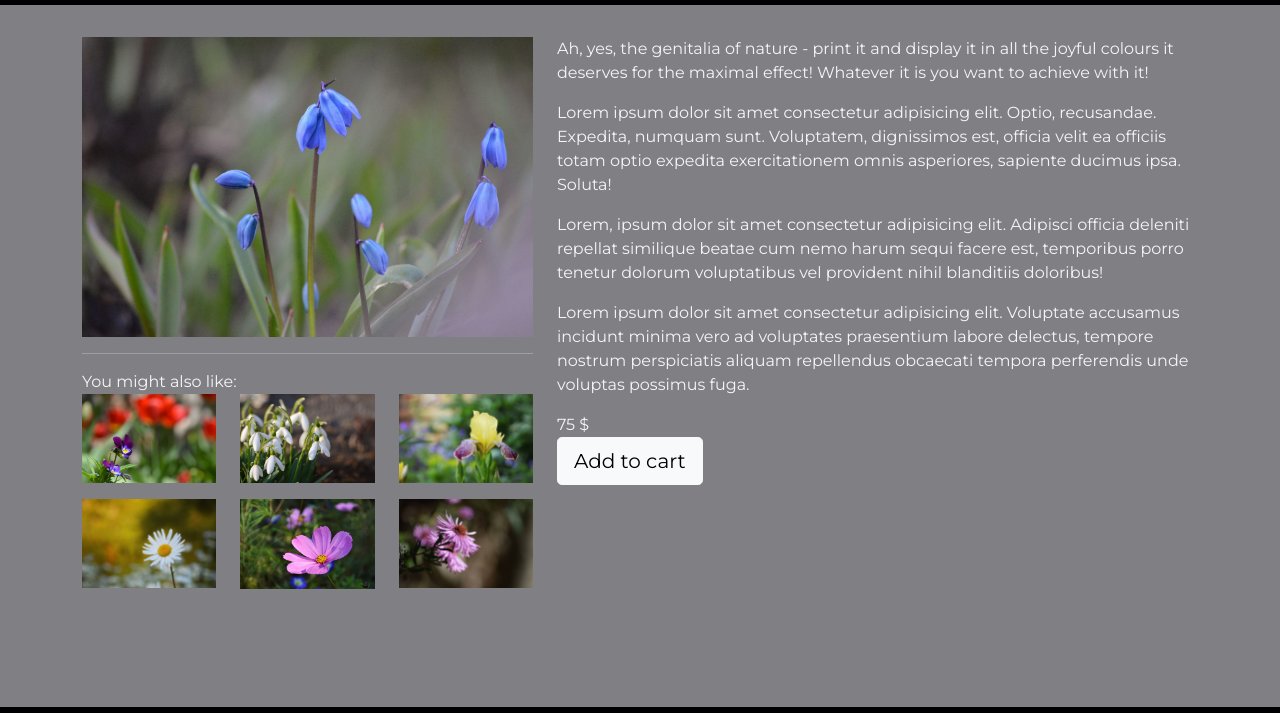
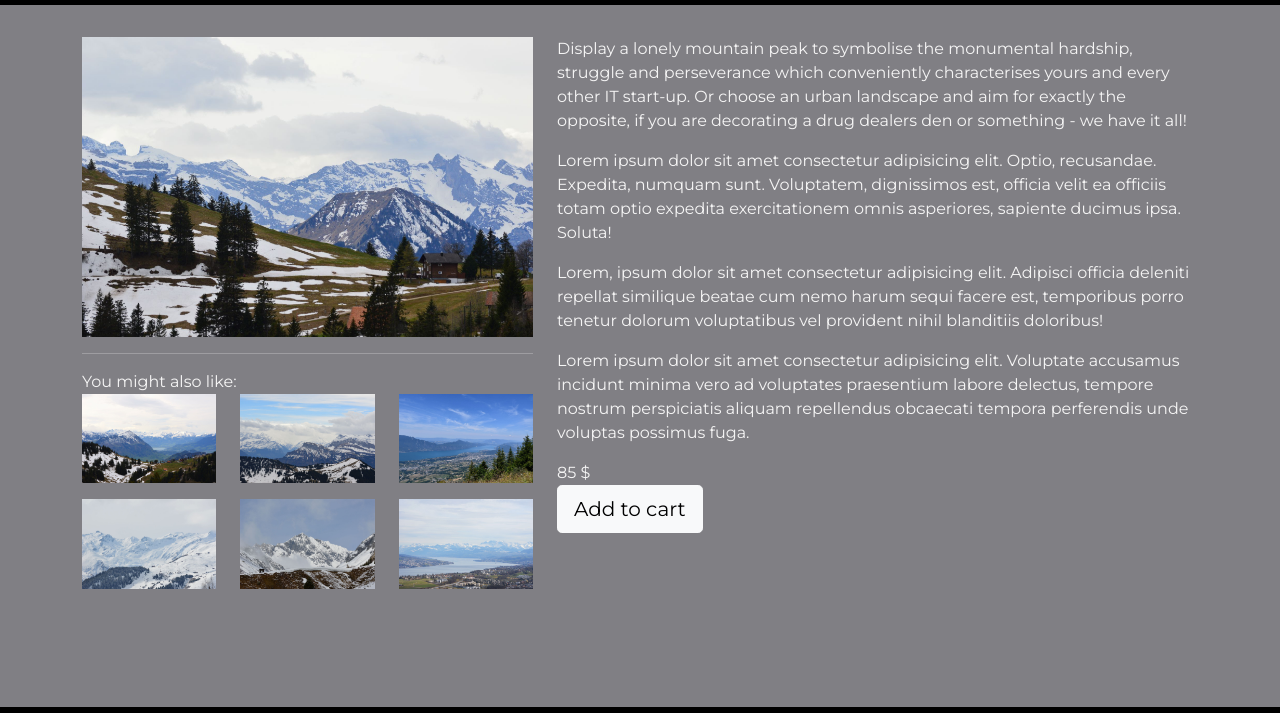
Before and after one commit to SabineZilde/E-commerce-store-Practical-task, a plain HTML site: page product_landscapes.html in a window 1280 px wide. Shown: the part 51-764 px from the top of the page. Drawn offline with nearby package versions, Linux system fonts and the light colour scheme.

Commit message:
Add product_landscapes.html

```diff
--- a/product_flowers.html
+++ b/product_landscapes.html
@@ -5,7 +5,7 @@
     <meta charset="UTF-8">
     <meta http-equiv="X-UA-Compatible" content="IE=edge">
     <meta name="viewport" content="width=device-width, initial-scale=1.0">
-    <title>Flowers - Picture Awesome</title>
+    <title>FLandscapes - Picture Awesome</title>
     <link href="https://cdn.jsdelivr.net/npm/bootstrap@5.0.0-beta3/dist/css/bootstrap.min.css" rel="stylesheet"
         integrity="sha384-eOJMYsd53ii+scO/bJGFsiCZc+5NDVN2yr8+0RDqr0Ql0h+rP48ckxlpbzKgwra6" crossorigin="anonymous">
     <link rel="stylesheet" href="https://cdn.jsdelivr.net/gh/fancyapps/fancybox@3.5.7/dist/jquery.fancybox.min.css" />
@@ -60,8 +60,8 @@
 
                 <div class="row mb-3">
                     <div class="col">
-                        <a data-fancybox="gallery" href="images/flowers1.JPG">
-                            <img style="max-width: 100%" src="images/flowers1.JPG" alt="...">
+                        <a data-fancybox="gallery" href="images/landscape1.JPG">
+                            <img style="max-width: 100%" src="images/landscape1.JPG" alt="...">
                         </a>
                     </div>
                 </div>
@@ -72,36 +72,36 @@
 
                 <div class="row mb-3">
                     <div class="col">
-                        <a data-fancybox="gallery" href="images/flowers2.JPG">
-                            <img style="max-width: 100%" src="images/flowers2.JPG" alt="...">
+                        <a data-fancybox="gallery" href="images/landscape2.JPG">
+                            <img style="max-width: 100%" src="images/landscape2.JPG" alt="...">
                         </a>
                     </div>
                     <div class="col">
-                        <a data-fancybox="gallery" href="images/flowers3.JPG">
-                            <img style="max-width: 100%" src="images/flowers3.JPG" alt="...">
+                        <a data-fancybox="gallery" href="images/landscape3.JPG">
+                            <img style="max-width: 100%" src="images/landscape3.JPG" alt="...">
                         </a>
                     </div>
                     <div class="col">
-                        <a data-fancybox="gallery" href="images/flowers4.JPG">
-                            <img style="max-width: 100%" src="images/flowers4.JPG" alt="...">
+                        <a data-fancybox="gallery" href="images/landscape4.JPG">
+                            <img style="max-width: 100%" src="images/landscape4.JPG" alt="...">
                         </a>
                     </div>
                 </div>
 
                 <div class="row mb-3">
                     <div class="col">
-                        <a data-fancybox="gallery" href="images/flowers5.JPG">
-                            <img style="max-width: 100%" src="images/flowers5.JPG" alt="...">
+                        <a data-fancybox="gallery" href="images/landscape5.JPG">
+                            <img style="max-width: 100%" src="images/landscape5.JPG" alt="...">
                         </a>
                     </div>
                     <div class="col">
-                        <a data-fancybox="gallery" href="images/flowers6.JPG">
-                            <img style="max-width: 100%" src="images/flowers6.JPG" alt="...">
+                        <a data-fancybox="gallery" href="images/landscape6.JPG">
+                            <img style="max-width: 100%" src="images/landscape6.JPG" alt="...">
                         </a>
                     </div>
                     <div class="col">
-                        <a data-fancybox="gallery" href="images/flowers7.JPG">
-                            <img style="max-width: 100%" src="images/flowers7.JPG" alt="...">
+                        <a data-fancybox="gallery" href="images/landscape7.JPG">
+                            <img style="max-width: 100%" src="images/landscape7.JPG" alt="...">
                         </a>
                     </div>
                 </div>
@@ -110,8 +110,10 @@
             <!-- Text -->
             <div class="col-12 col-sm-7">
                 <p class="article-text">
-                    Ah, yes, the genitalia of nature - print it and display it in all the joyful colours
-                    it deserves for the maximal effect! Whatever it is you want to achieve with it!
+                    Display a lonely mountain peak to symbolise the monumental hardship, struggle and
+                    perseverance which conveniently characterises yours and every other IT start-up. Or choose
+                    an urban landscape and aim for exactly the opposite, if you are decorating a drug dealers
+                    den or something - we have it all!
                 </p>
                 <p class="article-text">
                     Lorem ipsum dolor sit amet consectetur adipisicing elit. Optio, recusandae. Expedita, numquam sunt.
@@ -135,7 +137,7 @@
 
                 <!-- Price & add to Cart -->
 
-                <div>75 $</div>
+                <div>85 $</div>
                 <button onclick="addToCart()" class="btn btn-light btn-lg">Add to cart</button>
 
             </div>
```
Also changed, not shown: category_landscapes.html (+7 -7 lines).
